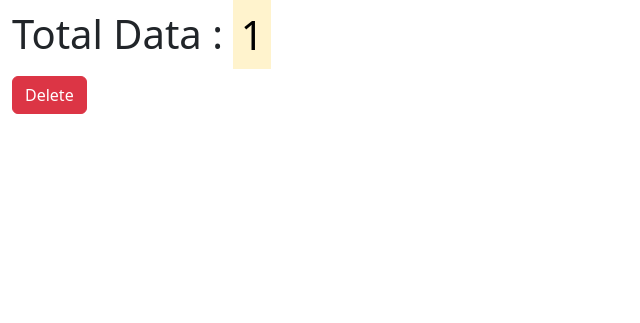
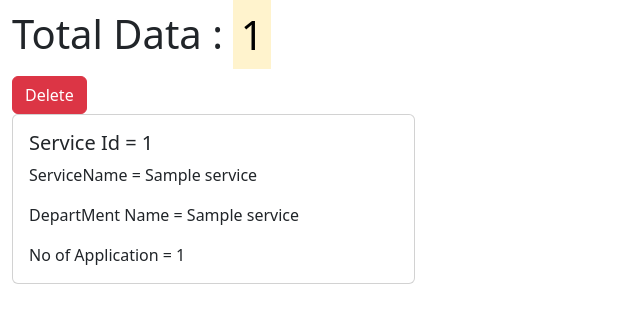
Before and after one commit to rajkumar2809/celery_django_rest, a Django app: page / in a window 1280 px wide. Shown: the top 323 px of the page, without its empty margins (0-640 px from the left). Run offline with Django 3.2, Linux system fonts and the light colour scheme; tables that the repository leaves empty hold one stand-in row (values such as "Sample post"); parts of the project's set-up code (start-up, migrations or seed data) failed here and were passed over; some libraries are stand-ins or nearby versions.

Commit message:
Added the view page for different services with their no of applications

```diff
--- a/first_project/middleapp/views.py
+++ b/first_project/middleapp/views.py
@@ -18,11 +18,37 @@ import pymongo
 # Create your views here.
 
 
+class TestDat:
+    def __init__(self , srvce_nme , srvce_id , departmentName , count):
+        self.s_name = srvce_nme
+        self.s_id = srvce_id
+        self.d_name = departmentName
+        self.s_count = count
+
 
 def index(request):
     data = cms_application_2.objects.all().count()
+    service_obj = service.objects.all()
+    service_count = service.objects.all().count()
+    no_of_application = []
+    test_lst= []
+    test_obj= {"srvce_nme":None}
+    # print("service_count = ",service_count )
+    test_lst = [] #empty array
+
+    for i in range(1, service_count+1):
+        service_ob = service.objects.filter(serviceId = i)
+    #     # print(service_ob[0].serviceName)
+        print(i)
+        srvce_nme = service_ob[0].serviceName
+        srvce_id = service_ob[0].serviceId
+        departmentName = service_ob[0].departmentName
+        count = cms_application_2.objects.filter(serviceId = i).count()
+        test_lst.append(TestDat(srvce_nme ,srvce_id , departmentName  ,count ))
+
     print(data)
-    return render(request , "index.html" , {"data":data})
+    return render(request , "index.html" , {"data":data , "test_lst":test_lst})
+
 
 @csrf_exempt
 def delete_all(request):
--- a/first_project/templates/index.html
+++ b/first_project/templates/index.html
@@ -13,6 +13,26 @@
             <div class="col-md-12">
                 <h1 style="margin-top: 10px;" > Total Data : <mark id="dlt_data" >{{data}}</mark></h1>
                 <button type="button" class="btn btn-danger" style="margin-top: 10px; text-align: center;" onclick=delete_all()>Delete</button>
+                <!-- bootstrap card -->
+                    <div class="row">
+                        {% for t in test_lst %}
+                        <div class="col-sm-4">
+                        <div class="card">
+                            <div class="card-body">
+                            <!-- <h5 class="card-title">{{t.s_name}}</h5> -->
+                            <h5 class="card-title">Service Id = {{t.s_id}}</h5>
+                            <p class="card-text">ServiceName = {{t.s_name}}</p>
+                            <p class="card-text">DepartMent Name = {{t.d_name}}</p>
+                            <p class="card-text">No of Application =  {{t.s_count}}</p>
+                            <!-- <a href="#" class="btn btn-primary">Go somewhere</a> -->
+                            </div>
+                        </div>
+                        </div>
+                        {% endfor %}
+                    </div>
+
+                <!-- bootstrap card -->
+
             </div>
         </div>
     </div>
```
